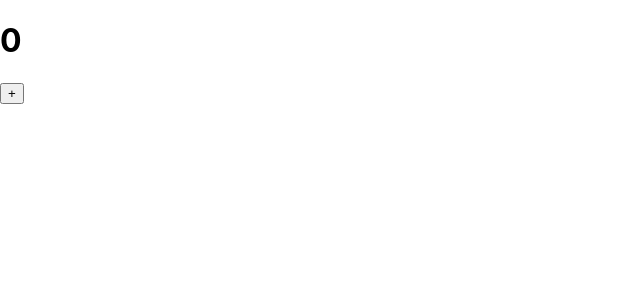
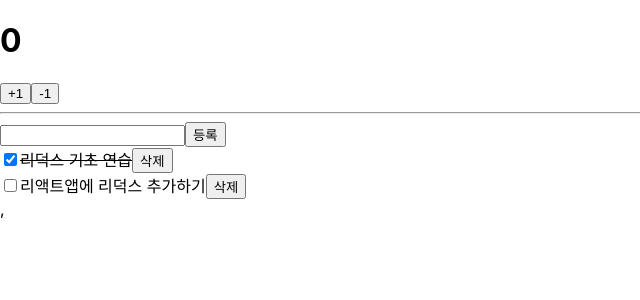
Before and after one commit to Bam-j/react-study, a React (Create React App) app: page / in a window 1280 px wide. Shown: the top 300 px of the page, without its empty margins (0-640 px from the left). Built offline with nearby package versions, Linux system fonts and the light colour scheme.

Commit message:
리액트 리덕스 연습

```diff
--- a/package.json
+++ b/package.json
@@ -9,9 +9,11 @@
     "react": "^17.0.2",
     "react-dom": "^17.0.2",
     "react-icons": "^4.3.1",
+    "react-redux": "^7.2.6",
     "react-router-dom": "^6.1.0",
     "react-scripts": "4.0.3",
     "redux": "^4.1.2",
+    "redux-devtools-extension": "^2.13.9",
     "web-vitals": "^1.0.1"
   },
   "scripts": {
--- a/src/App.js
+++ b/src/App.js
@@ -1,9 +1,14 @@
 import React from 'react';
-import Counter2 from './codes/Counter2';
+import ReduxCounterContainer from './codes/redux-tutorial/containers/ReduxCounterContainer';
+import TodosContainer from './codes/redux-tutorial/containers/TodosContainer';
 
 const App = () => {
     return (
-        <Counter2/>
+        <div>
+            <ReduxCounterContainer/>
+            <hr/>
+            <TodosContainer/>
+        </div>
     );
 };
 
--- /dev/null
+++ b/src/codes/redux-tutorial/ReduxCounter.js
@@ -0,0 +1,15 @@
+import React from 'react';
+
+const ReduxCounter = ({number, onIncrease, onDecrease}) => {
+    return (
+        <div>
+            <h1>{number}</h1>
+            <div>
+                <button onClick={onIncrease}>+1</button>
+                <button onClick={onDecrease}>-1</button>
+            </div>
+        </div>
+    );
+};
+
+export default ReduxCounter;
--- /dev/null
+++ b/src/codes/redux-tutorial/Todos.js
@@ -0,0 +1,42 @@
+import React from 'react';
+
+const TodoItem = ({todo, onToggle, onRemove}) => {
+    return (
+        <div>
+            <input type={"checkbox"} onClick={() => onToggle(todo.id)} checked={todo.done} readOnly={true}/>
+            <span style={{
+                textDecoration: todo.done ? 'line-through' : 'none'
+            }}>
+                {todo.text}
+            </span>
+            <button onClick={() => onRemove(todo.id)}>삭제</button>
+        </div>
+    );
+};
+
+const Todos = ({input, todos, onChangeInput, onInsert, onToggle, onRemove}) => {
+    const onSubmit = e => {
+        e.preventDefault();
+
+        onInsert(input);
+        onChangeInput('');
+    };
+
+    const onChange = e => onChangeInput(e.target.value);
+
+    return (
+        <div>
+            <form onSubmit={onSubmit}>
+                <input value={input} onChange={onChange}/>
+                <button type={"submit"}>등록</button>
+            </form>
+            <div>
+                {todos.map(todo => (
+                    <TodoItem todo={todo} key={todo.id} onToggle={onToggle} onRemove={onRemove}/>
+                ))}
+            </div>
+        </div>
+    );
+};
+
+export default Todos;
--- /dev/null
+++ b/src/codes/redux-tutorial/containers/ReduxCounterContainer.js
@@ -0,0 +1,17 @@
+import React from 'react';
+import {connect} from 'react-redux';
+import ReduxCounter from '../ReduxCounter';
+import {decrease, increase} from '../ducks-modules/reduxCounter';
+import {bindActionCreators} from 'redux';
+
+const ReduxCounterContainer = ({number, increase, decrease}) => {
+    return <ReduxCounter number={number} onIncrease={increase} onDecrease={decrease}/>;
+};
+
+export default connect(
+    state => ({number: state.reduxCounter.number}),
+    {
+        increase,
+        decrease,
+    },
+)(ReduxCounterContainer);
--- /dev/null
+++ b/src/codes/redux-tutorial/containers/TodosContainer.js
@@ -0,0 +1,26 @@
+import React from 'react';
+import {connect} from 'react-redux';
+import {changeInput, insert, toggle, remove} from '../ducks-modules/todos';
+import Todos from '../Todos';
+
+const TodosContainer = ({input, todos, changeInput, insert, toggle, remove}) => {
+    return (
+        <Todos
+            input={input} todos={todos}
+            onChangeInput={changeInput} onInsert={insert} onToggle={toggle} onRemove={remove}
+        />
+    );
+};
+
+export default connect(
+    ({todos}) => ({
+        input: todos.input,
+        todos: todos.todos,
+    }),
+    {
+        changeInput,
+        insert,
+        toggle,
+        remove,
+    },
+)(TodosContainer);
--- /dev/null
+++ b/src/codes/redux-tutorial/ducks-modules/index.js
@@ -0,0 +1,7 @@
+import {combineReducers} from 'redux';
+import reduxCounter from './reduxCounter';
+import todos from './todos';
+
+const rootReducer = combineReducers({reduxCounter, todos});
+
+export default rootReducer;
--- /dev/null
+++ b/src/codes/redux-tutorial/ducks-modules/reduxCounter.js
@@ -0,0 +1,31 @@
+const INCREASE = 'reduxCounter/INCREASE';
+const DECREASE = 'reduxCounter/DECREASE';
+
+export const increase = () => ({
+    type: INCREASE,
+});
+
+export const decrease = () => ({
+    type: DECREASE,
+});
+
+const initialState = {
+    number: 0
+};
+
+function reduxCounter(state = initialState, action) {
+    switch (action.type) {
+        case INCREASE:
+            return {
+                number: state.number + 1
+            };
+        case DECREASE:
+            return {
+                number: state.number - 1
+            };
+        default:
+            return state;
+    }
+};
+
+export default reduxCounter;
--- /dev/null
+++ b/src/codes/redux-tutorial/ducks-modules/todos.js
@@ -0,0 +1,75 @@
+const CHANGE_INPUT = 'todos/CHANGE_INPUT';
+const INSERT = 'todos/INSERT';
+const TOGGLE = 'todos/TOGGLE';
+const REMOVE = 'todos/REMOVE';
+
+export const changeInput = input => ({
+    type: CHANGE_INPUT,
+    input,
+});
+
+let id = 3;
+
+export const insert = text => ({
+    type: INSERT,
+    todo: {
+        id: id++,
+        text,
+        done: false,
+    },
+});
+
+export const toggle = id => ({
+    type: TOGGLE,
+    id,
+});
+
+export const remove = id => ({
+    type: REMOVE,
+    id,
+});
+
+const initialState = {
+    input: '',
+    todos: [
+        {
+            id: 1,
+            text: '리덕스 기초 연습',
+            done: true,
+        },
+        {
+            id: 2,
+            text: '리액트앱에 리덕스 추가하기',
+            done: false,
+        },
+    ],
+};
+
+function todos(state = initialState, action) {
+    switch (action.type) {
+        case CHANGE_INPUT:
+            return {
+                ...state,
+                input: action.input,
+            };
+        case INSERT:
+            return {
+                ...state,
+                todos: state.todos.concat(action.todo),
+            };
+        case TOGGLE:
+            return {
+                ...state,
+                todos: state.todos.map(todo => todo.id === action.id ? {...todo, done: !todo.done} : todo),
+            };
+        case REMOVE:
+            return {
+                ...state,
+                todos: state.todos.filter(todo => todo.id !== action.id),
+            };
+        default:
+            return state;
+    }
+}
+
+export default todos;
--- a/src/index.js
+++ b/src/index.js
@@ -1,19 +1,17 @@
 import React from 'react';
-import ReactDOM from 'react-dom';
-import {BrowserRouter} from 'react-router-dom';
+import ReactDom from 'react-dom';
+import {createStore} from 'redux';
+import {Provider} from 'react-redux';
+import {composeWithDevTools} from 'redux-devtools-extension';
 import './index.css';
 import App from './App';
-import reportWebVitals from './reportWebVitals';
+import rootReducer from './codes/redux-tutorial/ducks-modules';
 
-document.addEventListener('DOMContentLoaded', function () {
-    ReactDOM.render(
-        <React.StrictMode>
-            <BrowserRouter>
-                <App/>
-            </BrowserRouter>
-        </React.StrictMode>,
-        document.getElementById('root')
-    );
+const store = createStore(rootReducer, composeWithDevTools());
 
-});
-reportWebVitals();
+ReactDom.render(
+    <Provider store={store}>
+        <App/>,
+    </Provider>,
+document.getElementById('root'),
+);
```
Also changed, not shown: 1 other file (tests, documents, lock files or other folders).
